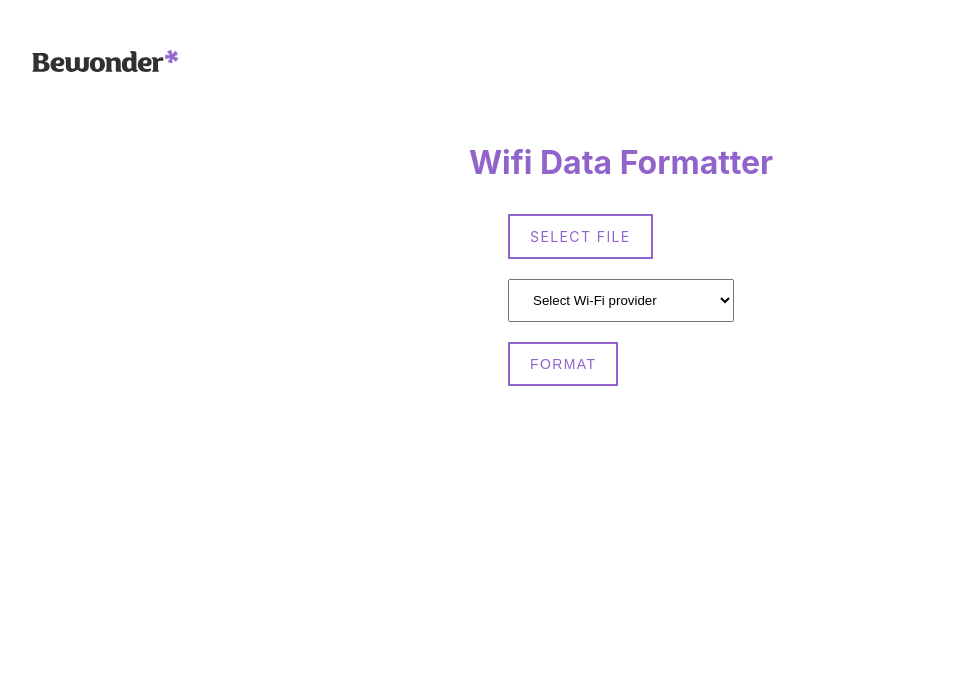
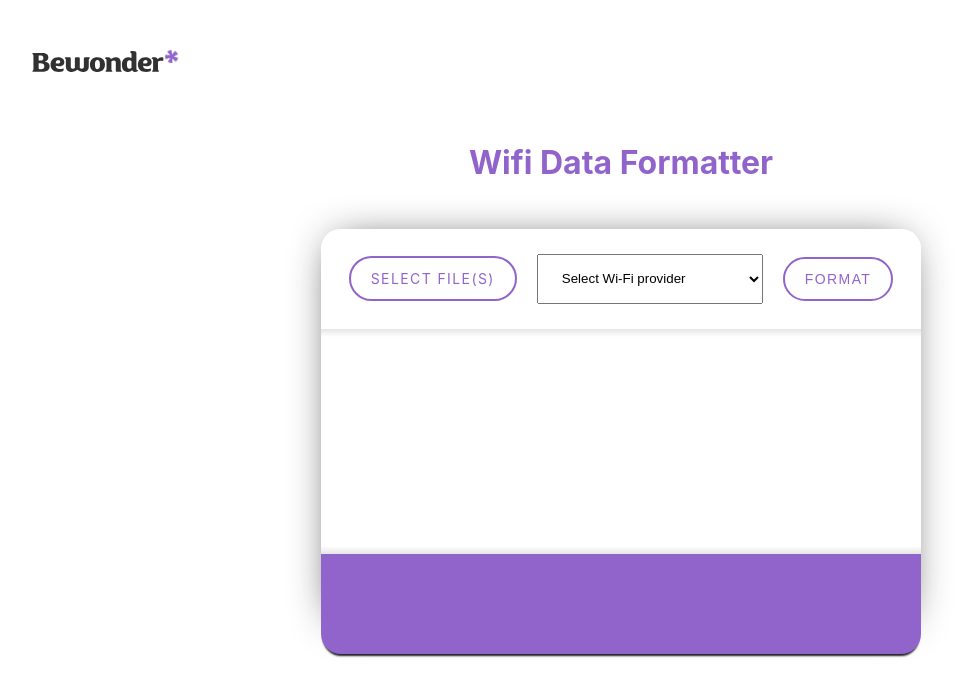
Before and after one commit to BenRut/wifi-data-formatter, a React (Create React App) app in the folder front-end/: page / in a window 1280 px wide. Shown: the top 696 px of the page, without its empty margins (19-987 px from the left). Built offline with nearby package versions, Linux system fonts and the light colour scheme.

Commit message:
moves uploads to uploads folder and gitignores folder

```diff
--- a/front-end/src/App.js
+++ b/front-end/src/App.js
@@ -1,20 +1,27 @@
 import logo from './bw-logo-dark.svg';
-import asterix from './asterisk-purple.svg';
 import './App.css';
 import Uploader from './components/Uploader';
-import { Logo, LogoContainer, LogoWrapper, Title } from './styles';
+import {
+	Logo,
+	LogoContainer,
+	LogoWrapper,
+	Title,
+	AppContainer,
+} from './styles';
 
 function App() {
 	return (
-		<div className="App">
+		<div>
 			<LogoContainer>
 				<LogoWrapper>
 					<Logo src={logo} alt={'Bewonder'} />
 				</LogoWrapper>
 			</LogoContainer>
-			<Title>Wifi Data Formatter</Title>
+			<AppContainer className="App">
+				<Title>Wifi Data Formatter</Title>
 
-			<Uploader />
+				<Uploader />
+			</AppContainer>
 		</div>
 	);
 }
--- a/front-end/src/components/Uploader.jsx
+++ b/front-end/src/components/Uploader.jsx
@@ -10,8 +10,14 @@ import {
 	FileInputLabel,
 	UploaderContainer,
 	Select,
-	FileName,
 	FileInputContainer,
+	ErrorMessage,
+	UploaderHeader,
+	UploaderFooter,
+	FileList,
+	FileCard,
+	Thumbnail,
+	FileListContainer,
 } from '../styles';
 const csv = require('csvtojson');
 
@@ -91,7 +97,9 @@ class Uploader extends Component {
 		for (let i = 0; i < this.state.files.length; i++) {
 			const res = await this.uploadFile(this.state.files[i]);
 			console.log(res.statusText);
-			const datum = await this.convertCSVToJson(`./${res.data.filename}`);
+			const datum = await this.convertCSVToJson(
+				`./uploads/${res.data.filename}`
+			);
 			filesData.push(datum);
 		}
 		this.setState({
@@ -117,6 +125,7 @@ class Uploader extends Component {
 		return (
 			<UploaderContainer>
 				<Form onSubmit={this.onSubmit} action="">
+					<UploaderHeader>
 						<FileInputContainer>
 							<FileInputWrapper>
 								<FileInput
@@ -127,13 +136,9 @@ class Uploader extends Component {
 									multiple
 									onChange={this.onChange}
 								/>
-							<FileInputLabel for="file">Select file</FileInputLabel>
+								<FileInputLabel for="file">Select file(s)</FileInputLabel>
 							</FileInputWrapper>
-						{this.state.fileNames.map((fileName) => {
-							return <p>{fileName}</p>;
-						})}
 						</FileInputContainer>
-
 						<Select
 							value={this.state.output}
 							name=""
@@ -147,10 +152,26 @@ class Uploader extends Component {
 						<Button type="submit">
 							<span>Format</span>
 						</Button>
+					</UploaderHeader>
+				</Form>
+				<FileListContainer>
+					<FileList>
+						{this.state.fileNames.map((fileName) => {
+							return (
+								<FileCard>
+									<Thumbnail>.CSV</Thumbnail>
+									{fileName}
+								</FileCard>
+							);
+						})}
+					</FileList>
+				</FileListContainer>
+
+				<UploaderFooter>
 					{this.state.errorMessage !== '' && (
-						<div>{this.state.errorMessage}</div>
+						<ErrorMessage>{this.state.errorMessage}</ErrorMessage>
 					)}
-				</Form>
+				</UploaderFooter>
 			</UploaderContainer>
 		);
 	}
--- a/front-end/src/styles/index.jsx
+++ b/front-end/src/styles/index.jsx
@@ -1,5 +1,13 @@
 import styled, { keyframes } from 'styled-components';
 import asterisk from '../asterisk-purple.svg';
+
+const AppContainer = styled.div`
+	position: relative;
+	display: flex;
+	align-items: center;
+	justify-content: center;
+	flex-direction: column;
+`;
 
 const Logo = styled.img`
 	display: block;
@@ -59,16 +67,15 @@ const ButtonText = styled.span`
 
 const Button = styled.button`
 	margin: 10px;
+	background: none;
 	display: block;
-	background: none;
+	border-radius: 30px;
 	border: solid 2px #9164cc;
 	font-size: 14px;
 	letter-spacing: 1.4px;
 	padding: 12px 20px 12px 20px;
+	max-height: 50px;
 	color: #9164cc;
-	width: -webkit-max-content;
-	width: -moz-max-content;
-	width: max-content;
 	max-width: 340px;
 	text-transform: uppercase;
 	overflow: hidden;
@@ -76,13 +83,13 @@ const Button = styled.button`
 
 	&:hover {
 		background: #9164cc;
-		color: white;
+		color: #fff;
 	}
 `;
 
 const Form = styled.form`
 	display: flex;
-	flex-direction: column;
+	flex-direction: row;
 `;
 
 const FileInput = styled.input`
@@ -94,33 +101,63 @@ const FileInput = styled.input`
 
 const FileInputWrapper = styled.div`
 	display: block;
+	border-radius: 30px;
 	background: none;
 	border: solid 2px #9164cc;
 	font-size: 14px;
 	letter-spacing: 1.4px;
 	padding: 12px 20px 12px 20px;
 	color: #9164cc;
-	width: -webkit-max-content;
-	width: -moz-max-content;
-	width: max-content;
-	max-width: 340px;
 	text-transform: uppercase;
-	overflow: hidden;
+
 	transition: all 0.2s;
 	&:hover {
 		background: #9164cc;
-		color: white;
+		color: #fff;
 	}
 `;
 
 const UploaderContainer = styled.div`
+	box-shadow: -1px 0px 43px -16px rgba(0, 0, 0, 0.88);
+	-webkit-box-shadow: -1px 0px 43px -16px rgba(0, 0, 0, 0.88);
+	-moz-box-shadow: -1px 0px 43px -16px rgba(0, 0, 0, 0.88);
+	border-radius: 20px;
+	height: 400px;
+	width: 600px;
+	margin: 25px;
+	display: flex;
+	flex-direction: column;
+`;
+
+const UploaderHeader = styled.div`
+	border-radius: 20px 20px 0 0;
+	width: 100%;
+	height: 100px;
+	background: #fff;
+	align-self: flex-start;
 	display: flex;
 	justify-content: center;
+	align-items: center;
+`;
+
+const UploaderFooter = styled.div`
+	box-shadow: 0 4px 2px -2px rgba(0, 0, 0, 0.88);
+	position: absolute;
+	bottom: 0;
+	border-radius: 0 0 20px 20px;
+	width: 600px;
+	height: 100px;
+	background: #9164cc;
+	align-self: flex-end;
+	display: flex;
+	justify-content: center;
+	align-items: center;
 `;
 
 const FileInputLabel = styled.label``;
 
 const Select = styled.select`
+	height: 50px;
 	margin: 10px;
 	padding: 12px 20px 12px 20px;
 `;
@@ -141,11 +178,90 @@ const FileName = styled.div`
 
 const FileInputContainer = styled.div`
 	display: flex;
+	flex-direction: column;
 	margin: 10px;
 `;
 
 const Title = styled.h1`
 	color: #9164cc;
+`;
+
+const ErrorMessage = styled.div`
+	min-width: 500px;
+	max-width: 500px;
+	font-style: italic;
+	color: #fff;
+	font-weight: 700;
+`;
+
+const FileList = styled.div`
+	width: 100%;
+	height: 225px;
+	overflow-y: scroll;
+	/* position: relative; */
+	&:before {
+		top: 0;
+		background: linear-gradient(to top, rgba(0, 0, 0, 0), rgba(0, 0, 0, 0.1));
+		content: '';
+		width: 100%;
+		height: 8px;
+		position: absolute;
+		left: 0;
+	}
+	&:after {
+		bottom: 0;
+		background: linear-gradient(to top, rgba(0, 0, 0, 0.1), rgba(0, 0, 0, 0));
+		content: '';
+		width: 100%;
+		height: 8px;
+		position: absolute;
+		left: 0;
+	}
+`;
+
+const FileListContainer = styled.div`
+	/* width: 100%;
+	height: 225px; */
+	position: relative;
+	/* &:before {
+		content: '';
+		width: 600px;
+		height: 225px;
+		top: 0;
+		left: 0;
+		position: absolute;
+		z-index: 10;
+		-moz-box-shadow: inset 0 8px 8px -8px #696868, inset 0 -8px 8px -8px #696868;
+		-webkit-box-shadow: inset 0 8px 8px -8px #696868,
+			inset 0 -8px 8px -8px #696868;
+		box-shadow: inset 0 8px 8px -8px #696868, inset 0 -8px 8px -8px #696868;
+	} */
+`;
+
+const FileCard = styled.div`
+	height: 100px;
+	width: 100%;
+	border-top: solid 1px #dddddd;
+	border-bottom: solid 1px #dddddd;
+	display: flex;
+	align-items: center;
+`;
+
+const Thumbnail = styled.div`
+	background: #ddd;
+	color: white;
+	height: 70px;
+	width: 70px;
+	font-weight: 700;
+	font-size: 25px;
+	display: flex;
+	justify-content: center;
+	align-items: center;
+	margin: 0 30px 0 15px;
+`;
+
+const Shadow = styled.div`
+	position: absolute;
 `;
 
 export {
@@ -162,4 +278,12 @@ export {
 	FileName,
 	FileInputContainer,
 	Title,
+	ErrorMessage,
+	AppContainer,
+	UploaderHeader,
+	UploaderFooter,
+	FileList,
+	FileCard,
+	Thumbnail,
+	FileListContainer,
 };
```
Also changed, not shown: front-end/src/write-files.js (+0 -24 lines), 2 other files (tests, documents, lock files or other folders). Lines whose indentation alone changed are shown as unchanged.
